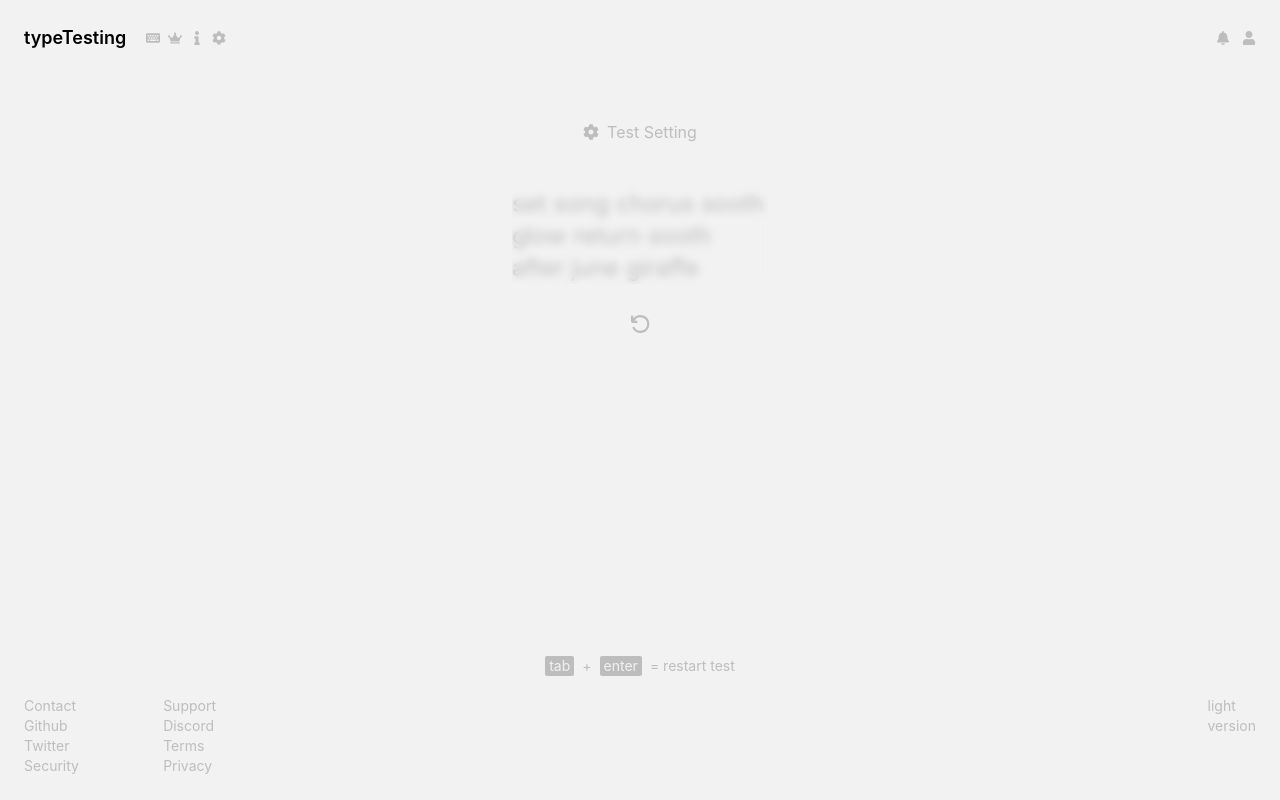
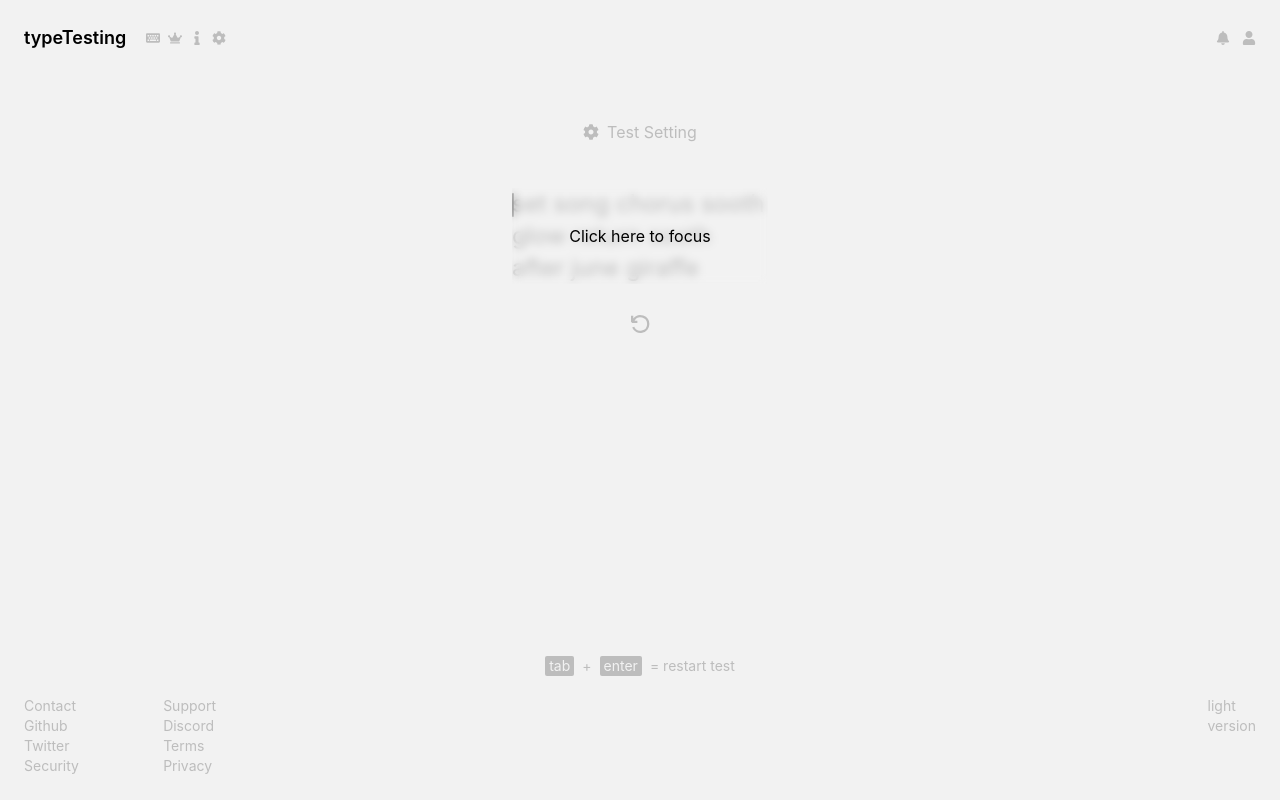
Before and after one commit to hamza2001-max/test-typing-mern, a React (Create React App) app in the folder client/: page / in a window 1280 px wide. Built offline with nearby package versions, Linux system fonts and the light colour scheme.

Commit message:
refactored caret into a component, implemented keyframes into tailwind, added soaring skies theme.

```diff
--- /dev/null
+++ b/client/src/components/Caret.tsx
@@ -0,0 +1,15 @@
+export const Caret = () => {
+  return (
+    <span
+      className={`absolute top-1 left-0 w-0.1 h-6 rounded-sm bg-custom-secondary transition animate-pulse duration-75`}
+    ></span>
+  );
+};
+
+export const CaretEnd = () => {
+  return (
+    <span
+      className={`absolute top-1 right-0 w-0.1 h-6 rounded-sm bg-custom-secondary transition animate-pulse duration-75`}
+    ></span>
+  );
+};
--- a/client/src/components/CurrentFragment.tsx
+++ b/client/src/components/CurrentFragment.tsx
@@ -1,4 +1,5 @@
 import { CurrentFragmentInterface } from "../types";
+import { Caret, CaretEnd } from "./Caret";
 
 export const CurrentFragment = ({
   word,
@@ -41,21 +42,12 @@ export const CurrentFragment = ({
           return (
             <span key={secondIndex} className={`${currentClass} relative`}>
               {currentSentenceWord.length === inputValue.length &&
-                secondIndex === inputValue.length - 1 && (
-                  <span
-                    className={`absolute top-1 right-0 w-0.1 h-6 rounded-sm bg-custom-secondary transition duration-200 caret`}
-                  ></span>
-                )}
-              {secondIndex === inputValue.length && (
-                <span
-                  className={`absolute top-1 left-0 w-0.1 h-6 rounded-sm bg-custom-secondary transition duration-200 caret`}
-                ></span>
-              )}
+                secondIndex === inputValue.length - 1 && <CaretEnd />}
+              {secondIndex === inputValue.length && <Caret />}
               {letter}
             </span>
           );
-        })}
-        {" "}
+        })}{" "}
         {/* {extraLetters} */}
       </span>
       {/* {inputValue.length > word.length && (
--- a/client/src/components/Test.tsx
+++ b/client/src/components/Test.tsx
@@ -139,9 +139,9 @@ export const Test = () => {
       <div className="relative">
         {!isInputFocused && (
           <div
-            className="z-10 absolute w-full h-full backdrop-blur-sm"
+            className="text-custom-secondary z-10 absolute w-full h-full backdrop-blur-sm flex justify-center items-center"
             onClick={handleFocusClick}
-          ></div>
+          >Click here to focus</div>
         )}
         <WordChecker
           testSentence={testSentence}
--- a/client/src/data/themeSchemeData.ts
+++ b/client/src/data/themeSchemeData.ts
@@ -1,63 +1,5 @@
 import { themeSlice } from "../redux/themeSlice";
 
-// export const themeSchemes = [
-//   {
-//     title: "light",
-//     fill: "#f2f2f2",
-//     primary: "#bdbdbd",
-//     secondary: "#000",
-//     tertiary: "#ff0000",
-//     theme: themeSlice.actions.light,
-//   },
-//   {
-//     title: "dark",
-//     fill: "#000",
-//     primary: "#444444",
-//     secondary: "#fff",
-//     tertiary: "#ff0000",
-//     theme: themeSlice.actions.dark,
-//   },
-//   {
-//     title: "afterDark",
-//     fill: "#1b1d36",
-//     primary: "#99d6ea",
-//     secondary: "#fca6d1",
-//     tertiary: "#e1e7ec",
-//     theme: themeSlice.actions.afterDark,
-//   },
-//   {
-//     title: "retrocast",
-//     fill: "#07737a",
-//     primary: "#88dbdf",
-//     secondary: "#f3e03b",
-//     tertiary: "#ffffff",
-//     theme: themeSlice.actions.retrocast,
-//   },
-//   {
-//     title: "laser",
-//     fill: "#221b44",
-//     primary: "#b82356",
-//     secondary: "#000000",
-//     tertiary: "#dbe7e8",
-//     theme: themeSlice.actions.laser,
-//   },
-//   {
-//     title: "matrix",
-//     fill: "#000000",
-//     primary: "#003b00",
-//     secondary: "#15ff00",
-//     tertiary: "#d1ffcd",
-//     theme: themeSlice.actions.matrix,
-//   },
-//   {
-//     title: "trance",
-//     fill: "#00021b",
-//     primary: "#3c4c79",
-//     secondary: "#e51376",
-//     tertiary: "#02d3b0",
-//     theme: themeSlice.actions.trance,
-//   },
-// ];
 export const themeSchemes = [
   {
     title: "light",
@@ -109,4 +51,9 @@ export const themeSchemes = [
     themeClass: "tronOrange",
     theme: themeSlice.actions.tronOrange,
   },
+  {
+    title: "soaring skies",
+    themeClass: "soaringSkies",
+    theme: themeSlice.actions.soaringSkies,
+  },
 ];
--- a/client/src/index.css
+++ b/client/src/index.css
@@ -73,6 +73,13 @@
     --color-tertiary: #ff0000;
     --color-fill: #0d1c1c;
   }
+
+  .soaringSkies {
+    --color-primary: #1e107a;
+    --color-secondary: #000000;
+    --color-tertiary: #55c6f0;
+    --color-fill: #fff9f2;
+  }
 }
 
 body {
@@ -88,19 +95,3 @@ code {
   font-family: source-code-pro, Menlo, Monaco, Consolas, "Courier New",
     monospace;
 }
-
-.caret {
-  animation-name: blink;
-  animation-duration: 0.5s;
-  animation-iteration-count: infinite;
-  animation-direction: alternate;
-}
-
-@keyframes blink {
-  from {
-    opacity: 1;
-  }
-  to {
-    opacity: 0;
-  }
-}
--- a/client/src/redux/themeSlice.ts
+++ b/client/src/redux/themeSlice.ts
@@ -37,5 +37,8 @@ export const themeSlice = createSlice({
     tronOrange: (state) => {
       state.theme = "tronOrange";
     },
+    soaringSkies: (state) => {
+      state.theme = "soaringSkies";
+    },
   },
 });
--- a/client/tailwind.config.js
+++ b/client/tailwind.config.js
@@ -37,7 +37,12 @@ module.exports = {
       width: {
         '0.1': '0.12rem',
         '98': '400px'
-      }
+      },
+      keyframes: {
+        pulse: {
+          '0%, 100%': { opacity: '1' },
+          '50%': { opacity: '0' },
+        },
       },
     },
     plugins: [
@@ -52,3 +57,4 @@ module.exports = {
       }
     ]
   }
+}
```
Lines whose indentation alone changed are shown as unchanged.
